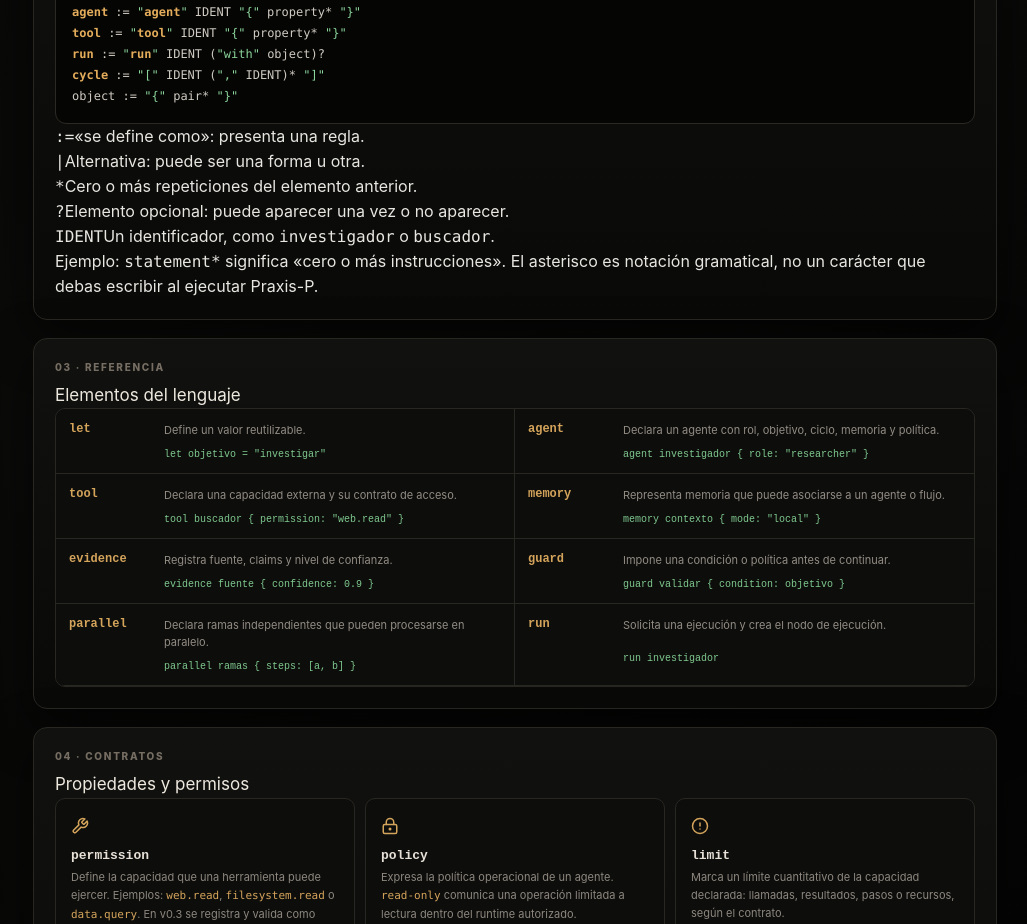
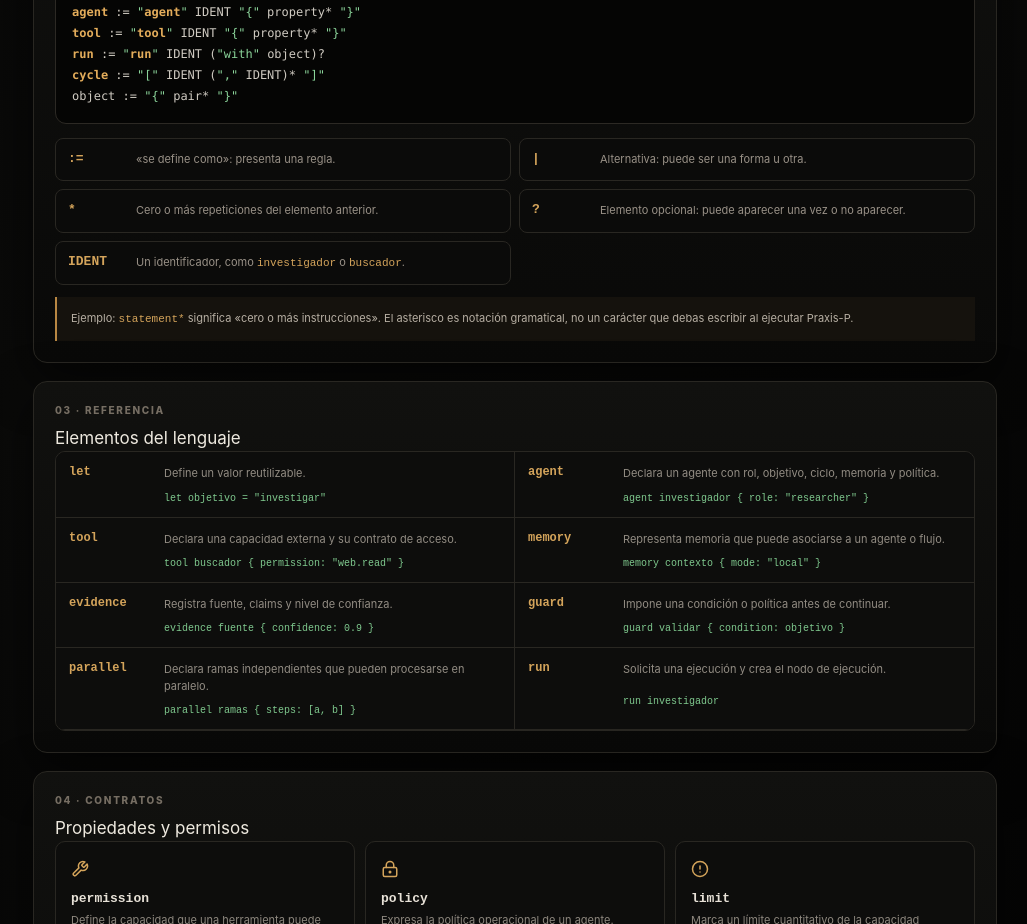
Before and after one commit to jrsaguas/praxis-lenguaje-p, a React (Vite) app: page /docs in a window 1280 px wide. Shown: the part 1340-2264 px from the top of the page, without its empty margins (253-1280 px from the left). Built offline with nearby package versions, Linux system fonts and the light colour scheme.

Commit message:
ui: improve Praxis-P code spacing and grammar guide

```diff
--- a/src/styles.css
+++ b/src/styles.css
@@ -61,3 +61,11 @@ textarea.field-input{min-height:84px;resize:vertical}
 .trace-list{border-top:1px solid #292722}.trace-event{border-bottom:1px solid #24221e}.trace-event:last-child{border-bottom:0}
 .trace-event>summary{display:flex;align-items:center;gap:12px;padding:11px 15px;cursor:pointer;list-style:none;min-width:0}.trace-event>summary:hover{background:#151411}.trace-event>summary code{color:#d4a45b;font:11px "JetBrains Mono",monospace;overflow-wrap:anywhere}.trace-index{color:#625b50;font:10px "JetBrains Mono",monospace}.trace-status{margin-left:auto;color:#86c994;font:10px "JetBrains Mono",monospace}.trace-simulated{color:#d8b56f}.trace-detail{margin:0;padding:12px 18px 16px 42px;background:#070706;color:#a9a298;font:10px/1.65 "JetBrains Mono",monospace;white-space:pre-wrap;overflow-wrap:anywhere}.trace-empty{padding:14px 16px;margin:0;color:#817a70;font-size:11px}
 @media(max-width:767px){.trace-summary{align-items:flex-start;flex-direction:column}.trace-event>summary{gap:8px;padding:10px}.trace-event>summary code{font-size:10px}.trace-detail{padding:10px;font-size:9px}}
+
+/* Grammar notation reference */
+.grammar-key{display:grid;grid-template-columns:repeat(2,minmax(0,1fr));gap:8px;margin-top:14px}
+.grammar-key>div{display:flex;align-items:flex-start;gap:12px;padding:12px;border:1px solid #292722;border-radius:8px;background:#0b0b0a;min-width:0}
+.grammar-key>div>code{flex:0 0 56px;color:#d4a45b;font:700 13px "JetBrains Mono",monospace}
+.grammar-key span{color:#999187;font-size:11px;line-height:1.6}.grammar-key span code,.grammar-note code{color:#d4a45b;font-family:"JetBrains Mono",monospace}
+.grammar-note{margin:12px 0 0;padding:12px 14px;border-left:2px solid #b88743;background:#15120d;color:#b7afa3;font-size:11px;line-height:1.7}
+@media(max-width:767px){.grammar-key{grid-template-columns:1fr}}
```
Also changed, not shown: src/pages/Home.tsx (+1 -0 lines).
